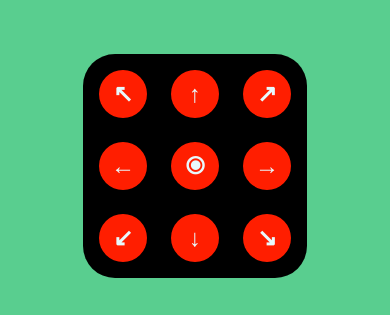
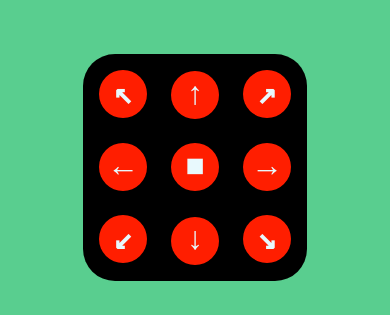
Before and after one commit to Kayos113/walking-simulator, a React (Create React App) app: page / in a window 390 px wide. Shown: the part 451-766 px from the top of the page. Built offline with nearby package versions, Linux system fonts and the light colour scheme.

Commit message:
relabel buttons, change font, and add responsiveness to the pause/play button
Added a function to change the inner html of the pause play button to reflect whether the button's next action will pause or resume the walking animation

```diff
--- a/src/App.js
+++ b/src/App.js
@@ -7,10 +7,16 @@ function App() {
 
   const [directionFacing, setDirectionFacing] = useState("dm");
   const [walking, setWalking] = useState(true);
+  const [startStop, setStartStop] = useState("■")
   const controlClicked = (event) => {
     let val = event.target.value;
     if(val==="toggle-walk") {
       setWalking(!walking);
+      if(walking) {
+        setStartStop("►");
+      } else {
+        setStartStop("■");
+      }
     } else {
       setDirectionFacing(event.target.value);
     }
@@ -30,7 +36,7 @@ function App() {
         </div>
         <div className="control-row">
           <button onClick={controlClicked} value="west">←</button>
-          <button onClick={controlClicked} value="toggle-walk">⦿</button>
+          <button onClick={controlClicked} value="toggle-walk">{startStop}</button>
           <button onClick={controlClicked} value="east">→</button>
         </div>
         <div className="control-row">
@@ -43,5 +49,5 @@ function App() {
   );
 }
 
-// ↑ ↓ → ← ↙ ↘ ↗ ↖ ⦿ ●
+// ↑ ↓ → ← ↙ ↘ ↗ ↖ ⦿ ● ► ■
 export default App;
--- a/src/components/css/control.css
+++ b/src/components/css/control.css
@@ -5,8 +5,9 @@ button {
   min-height: 3rem;
   margin: 0.75rem;
 
-  font-size: 1.5rem;
+  font-size: 2rem;
   font-weight: bolder;
+  font-family: monospace;
 
   background: var(--ch-red);
   border: none;
```
